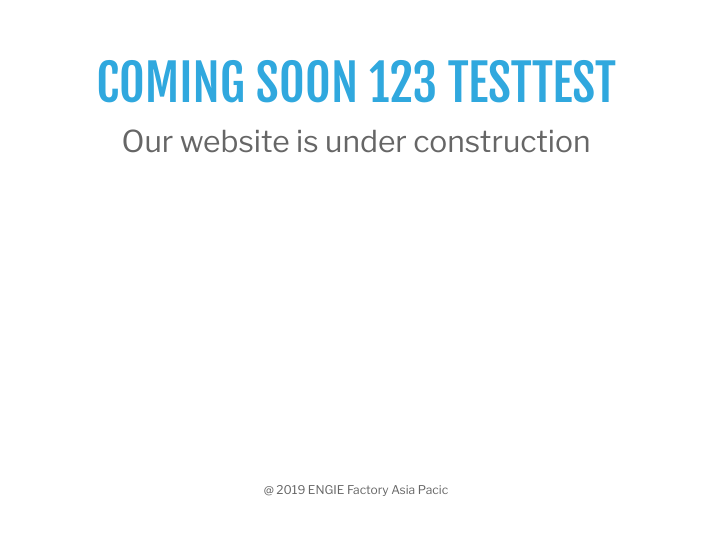
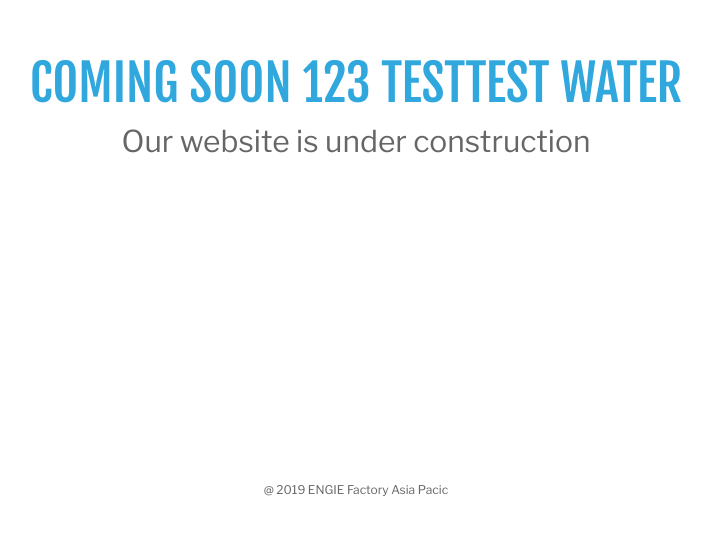
Before and after one commit to saranyams1/Learning-Section, a plain HTML site: page index.html in a window 1280 px wide. Shown: the part 266-800 px from the top of the page, without its empty margins (284-996 px from the left). Drawn offline with nearby package versions, Linux system fonts and the light colour scheme.

Commit message:
mmmnnhjj

```diff
--- a/index.html
+++ b/index.html
@@ -29,6 +29,7 @@
 		<div class="flex-col-c p-t-50 p-b-50">
 			<h3 class="l1-txt1 txt-center p-b-10">
 				Coming Soon 123 testtest
+				water
 			</h3>
 			<p class="txt-center l1-txt2 p-b-60">
 				Our website is under construction
```
